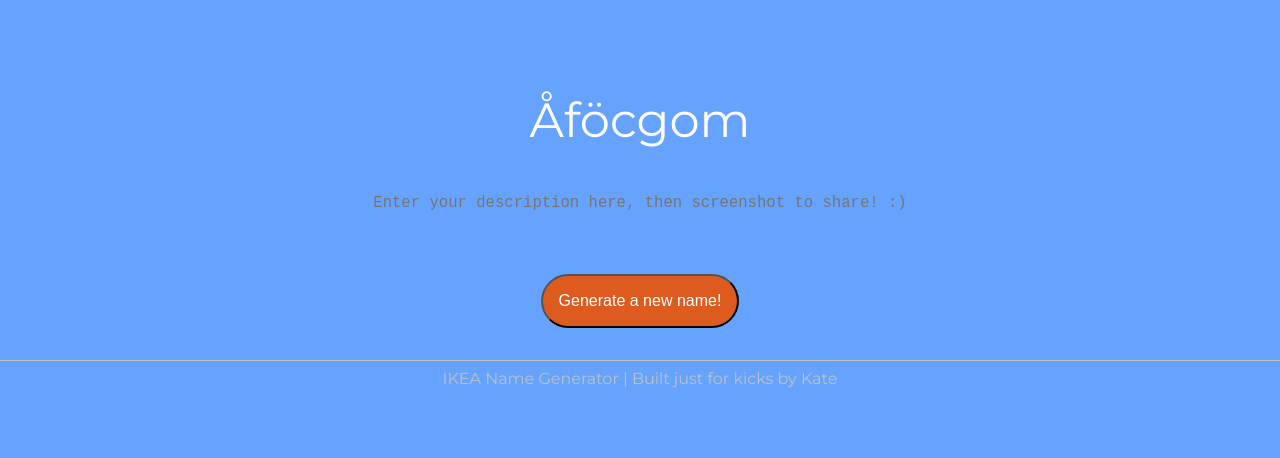
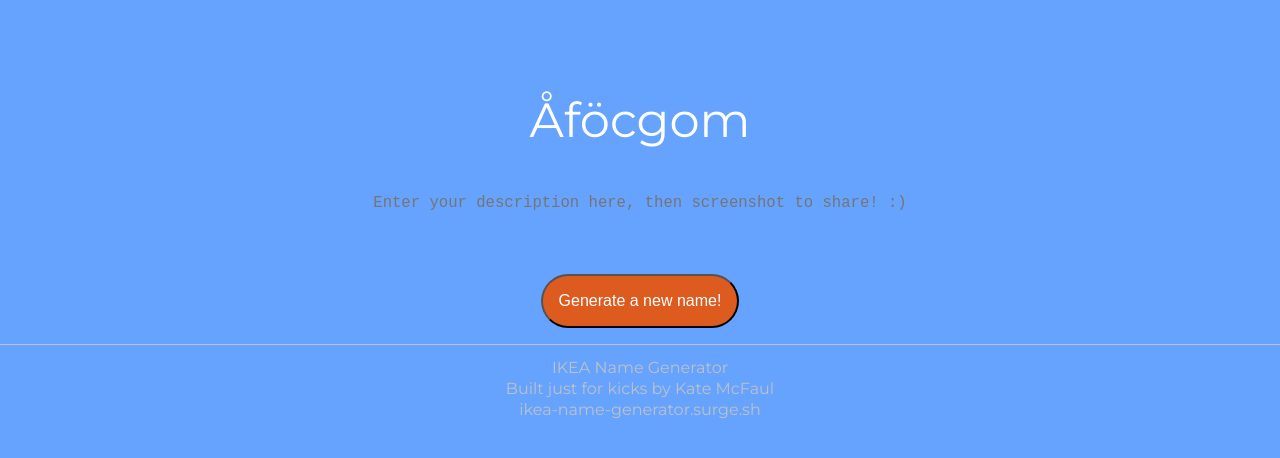
Before and after one commit to craftykate/ikea-name-generator, a React (Create React App) app: page / in a window 1280 px wide. Shown: the top 458 px of the page. Built offline with nearby package versions, Linux system fonts and the light colour scheme.

Commit message:
Style footer

```diff
--- a/src/Components/App/App.css
+++ b/src/Components/App/App.css
@@ -1,7 +1,11 @@
 .footer {
   text-align: center;
   color: #bec1c6;
-  margin: 2em auto;
+  margin: 1em auto;
   padding-top: 10px;
   border-top: 1px solid #bec1c6;
 }
+
+.footer p {
+  margin-top: 5px;
+}
--- a/src/Components/App/App.js
+++ b/src/Components/App/App.js
@@ -7,7 +7,11 @@ class App extends Component {
     return (
       <div>
         <NameGenerator />
-        <p className="footer">IKEA Name Generator | Built just for kicks by Kate</p>
+        <div className="footer">
+          <p>IKEA Name Generator</p>
+          <p>Built just for kicks by Kate McFaul</p>
+          <p>ikea-name-generator.surge.sh</p>
+        </div>
       </div>
     );
   }
```
